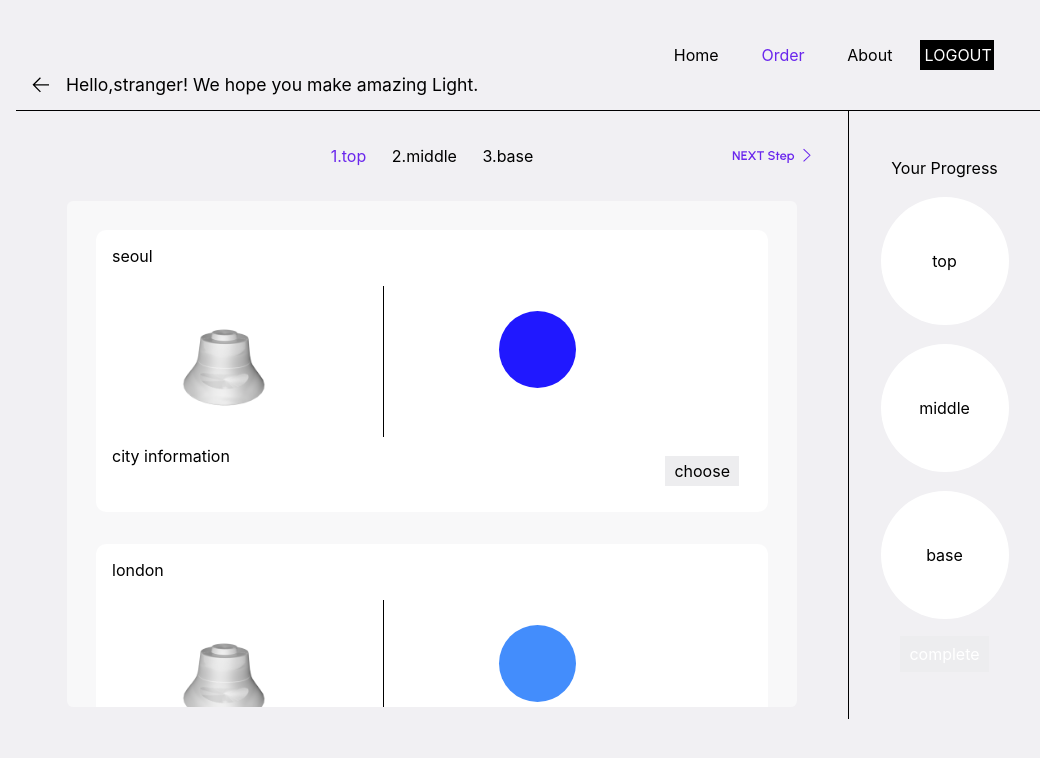
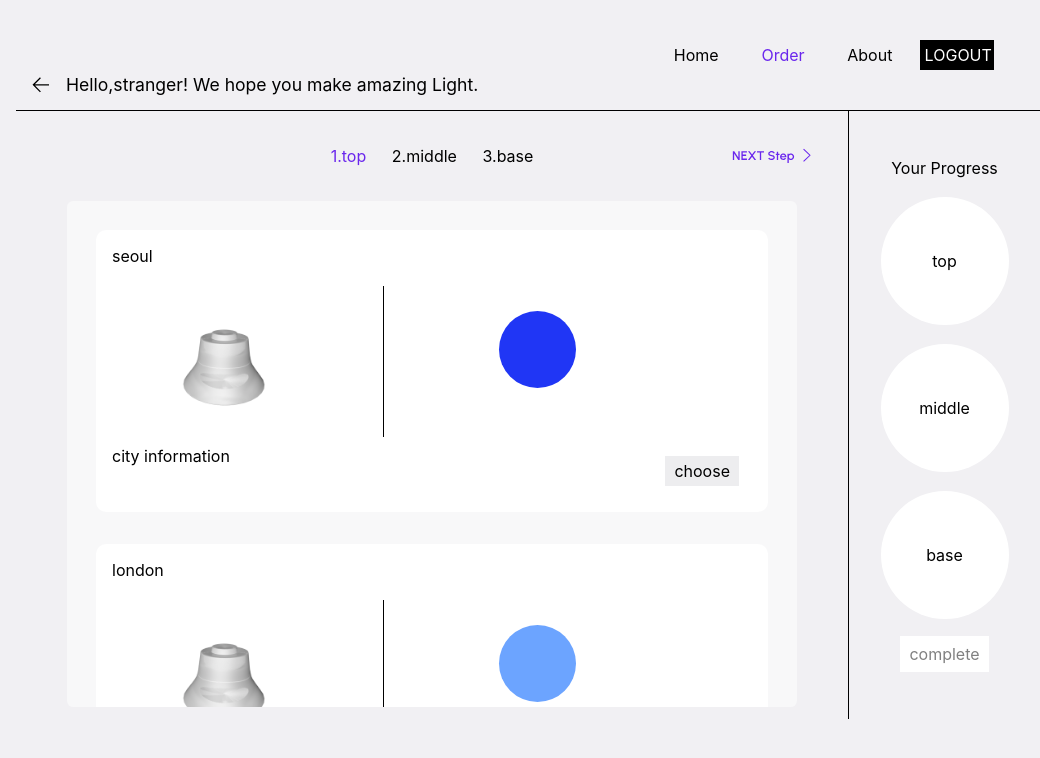
Before and after one commit to minji0345/your-own-light, a React (Create React App) app: page /main in a window 1280 px wide. Both pictures are taken after a click on the element "Order". Shown: the top 758 px of the page, without its empty margins (112-1152 px from the left). Built offline with nearby package versions, Linux system fonts and the light colour scheme.

Commit message:
add button

```diff
--- a/src/components/Main.js
+++ b/src/components/Main.js
@@ -79,6 +79,7 @@ function Main({nickname}) {
                 topModule={topModule} onTopModule={(cityname)=>onTopModule(cityname)}
                 middleModule={middleModule} onMiddleModule={(cityname)=>onMiddleModule(cityname)}
                 baseModule={baseModule} onBaseModule={(cityname)=>onBaseModule(cityname)}
+                colors={colors}
                 handleOrder = {handleOrder}
                 handleColor = {handleColor}
                 seoul = {seoul}
@@ -94,7 +95,6 @@ function Main({nickname}) {
                     topModule={topModule}
                     middleModule={middleModule}
                     baseModule={baseModule}
-                    colors={colors}
                     handleOrder = {handleOrder}
                     handleColor = {handleColor}
                 />
--- a/src/components/maincontexts/CheckOut.js
+++ b/src/components/maincontexts/CheckOut.js
@@ -3,7 +3,7 @@ import './maincontexts.css';
 import { Routes, Route, Link } from "react-router-dom";
 
 
-function CheckOut({topModule,middleModule,baseModule,handleOrder,colors}) {
+function CheckOut({topModule,middleModule,baseModule,handleOrder}) {
 
 
     return(
--- a/src/components/maincontexts/Order.js
+++ b/src/components/maincontexts/Order.js
@@ -67,7 +67,7 @@ function ChosenCity({name, seoul}) {
 
 
 
-function Order({topModule,middleModule,baseModule,onTopModule,onMiddleModule,onBaseModule,handleOrder,seoul,handleColor}) {
+function Order({topModule,middleModule,baseModule,onTopModule,onMiddleModule,onBaseModule,handleOrder,seoul,handleColor,colors}) {
 
 
 
@@ -112,10 +112,10 @@ function Order({topModule,middleModule,baseModule,onTopModule,onMiddleModule,onB
     function CityBlockTop() {
         return(
             <div class="city-list scroll" style={{overflowY:'scroll'}}>
-                <City name={"seoul"} info={"hihi"} color={"rgb(32,24,545)"} cityHandler={(cityname)=> onTopModule(cityname)} seoul = {seoul} handleColor = {handleColor}/>
-                <City name={"london"} info={"text"} color={"#438DFC"} cityHandler={(cityname)=> onTopModule(cityname)} seoul = {seoul} handleColor = {handleColor}/>
-                <City name={"singapore"} info={"text"} color={"orange"} cityHandler={(cityname)=> onTopModule(cityname)} seoul = {seoul} handleColor = {handleColor}/>
-                <City name={"hawaii"} info={"text"} color={"pink"} cityHandler={(cityname)=> onTopModule(cityname)} seoul = {seoul} handleColor = {handleColor}/>
+                <City name={"seoul"} info={"hihi"} color={colors[0]} cityHandler={(cityname)=> onTopModule(cityname)} seoul = {seoul} handleColor = {handleColor}/>
+                <City name={"london"} info={"text"} color={colors[1]} cityHandler={(cityname)=> onTopModule(cityname)} seoul = {seoul} handleColor = {handleColor}/>
+                <City name={"Paris"} info={"text"} color={colors[2]} cityHandler={(cityname)=> onTopModule(cityname)} seoul = {seoul} handleColor = {handleColor}/>
+                <City name={"Reykjavik"} info={"text"} color={colors[3]} cityHandler={(cityname)=> onTopModule(cityname)} seoul = {seoul} handleColor = {handleColor}/>
             </div>
         )
     }
@@ -123,9 +123,9 @@ function Order({topModule,middleModule,baseModule,onTopModule,onMiddleModule,onB
     function CityBlockMiddle() {
         return(
             <div class="city-list scroll" style={{overflowY:'scroll'}}>
-                <City name={"Bali"} info={"hihi"} color={"deeppink"} cityHandler={(cityname)=> onMiddleModule(cityname)} handleColor = {handleColor}/>
-                <City name={"Naypiyidaw"} info={"text"} color={"lime"} cityHandler={(cityname)=> onMiddleModule(cityname)} handleColor = {handleColor}/>
-                <City name={"El Calafate"} info={"text"} color={"coral"} cityHandler={(cityname)=> onMiddleModule(cityname)} handleColor = {handleColor}/>
+                <City name={"Zagreb"} info={"hihi"} color={colors[4]} cityHandler={(cityname)=> onMiddleModule(cityname)} handleColor = {handleColor}/>
+                <City name={"Naypiyidaw"} info={"text"} color={colors[5]} cityHandler={(cityname)=> onMiddleModule(cityname)} handleColor = {handleColor}/>
+                <City name={"Singapore"} info={"text"} color={colors[6]} cityHandler={(cityname)=> onMiddleModule(cityname)} handleColor = {handleColor}/>
             </div>
         )
     }
@@ -133,10 +133,9 @@ function Order({topModule,middleModule,baseModule,onTopModule,onMiddleModule,onB
     function CityBlockBase() {
         return(
             <div class="city-list scroll" style={{overflowY:'scroll'}}>
-                <City name={"paris"} info={"hihi"} color={"gray"} cityHandler={(cityname)=> onBaseModule (cityname)} handleColor = {handleColor}/>
-                <City name={"Reykjavik"} info={"text"} color={"gray"} cityHandler={(cityname)=> onBaseModule (cityname)} handleColor = {handleColor}/>
-                <City name={"Santiago"} info={"text"} color={"gray"} cityHandler={(cityname)=> onBaseModule (cityname)} handleColor = {handleColor}/>
-                <City name={"Zagreb"} info={"text"} color={"gray"} cityHandler={(cityname)=> onBaseModule (cityname)} handleColor = {handleColor}/>
+                <City name={"El Calafate"} info={"hihi"} color={colors[6]} cityHandler={(cityname)=> onBaseModule (cityname)} handleColor = {handleColor}/>
+                <City name={"Santiago"} info={"text"} color={colors[7]} cityHandler={(cityname)=> onBaseModule (cityname)} handleColor = {handleColor}/>
+                <City name={"Bali"} info={"text"} color={colors[8]} cityHandler={(cityname)=> onBaseModule (cityname)} handleColor = {handleColor}/>
             </div>
         )
     }
@@ -166,7 +165,7 @@ function Order({topModule,middleModule,baseModule,onTopModule,onMiddleModule,onB
                         <ChosenCity name={topModule} seoul = {seoul}/>
                         <ChosenCity name={middleModule}/>
                         <ChosenCity name={baseModule}/>
-                    <div className="checkout-btn" onClick={() => handleOrder(4)}  style={{ backgroundColor : moduleType === 3 ? "#6A26ED" : "#EDEDEF" }}>complete</div>
+                    { moduleType === 3 ? <div className="checkout-btn" onClick={() => handleOrder(4)}  style={{ backgroundColor : "#6A26ED"}}>complete</div> : <div className="checkout-btn" style={{ backgroundColor : "white", color:"gray"}}>complete</div> }
             </div>
     </div>
     );
```
